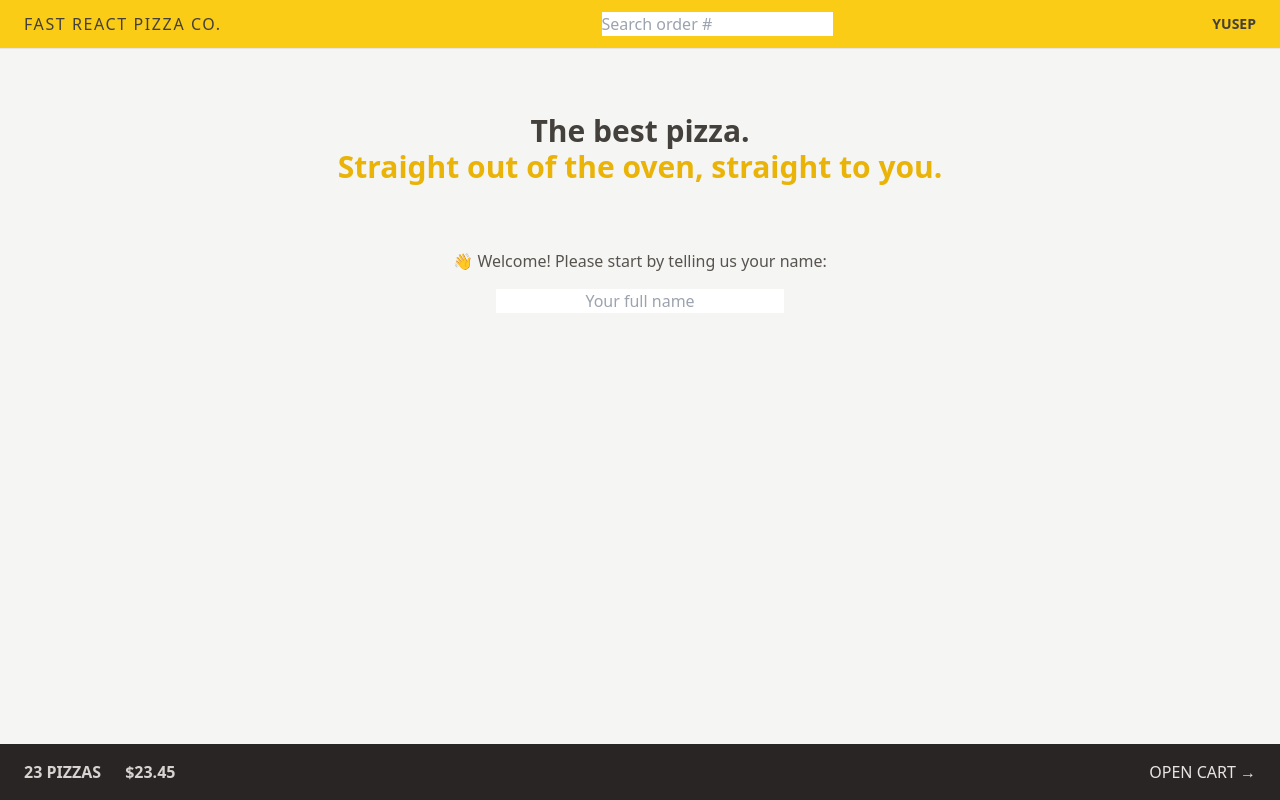
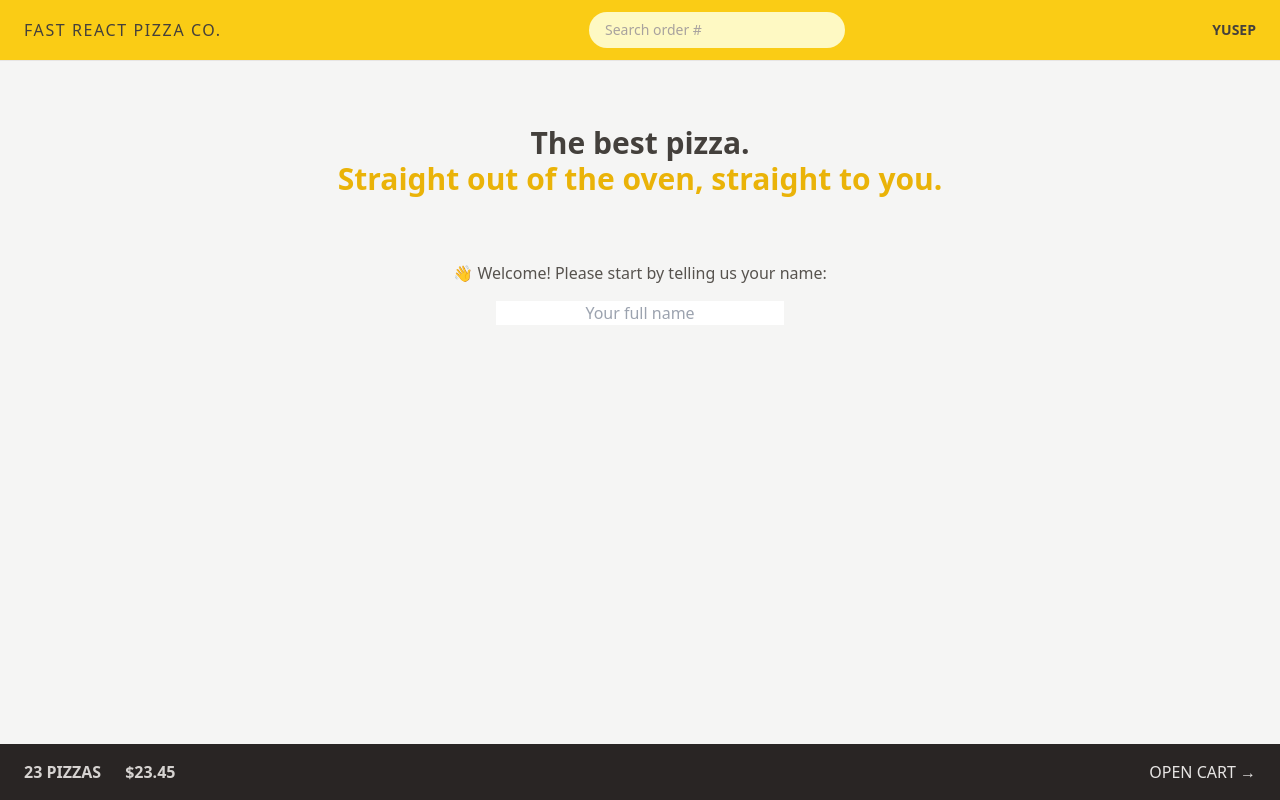
Before and after one commit to JoseAlbDR/react-pizza-shop, a React (Vite) app: page / in a window 1280 px wide. Built offline with nearby package versions, Linux system fonts and the light colour scheme.

Commit message:
feat: style search

```diff
--- a/src/features/order/SearchOrder.jsx
+++ b/src/features/order/SearchOrder.jsx
@@ -1,15 +1,15 @@
-import { useState } from "react";
-import { useNavigate } from "react-router-dom";
+import { useState } from 'react';
+import { useNavigate } from 'react-router-dom';
 
 function SearchOrder() {
-  const [query, setQuery] = useState("");
+  const [query, setQuery] = useState('');
   const navigate = useNavigate();
 
   function handleSubmit(e) {
     e.preventDefault();
     if (!query) return;
     navigate(`/order/${query}`);
-    setQuery("");
+    setQuery('');
   }
 
   return (
@@ -19,6 +19,7 @@
           placeholder="Search order #"
           value={query}
           onChange={(e) => setQuery(e.target.value)}
+          className="w-28 rounded-full bg-yellow-100 px-4 py-2 text-sm transition-all duration-300 placeholder:text-stone-400 focus:outline-none focus:ring focus:ring-yellow-500 focus:ring-opacity-50 sm:w-64 sm:focus:w-72"
         ></input>
       </form>
     </div>
```
